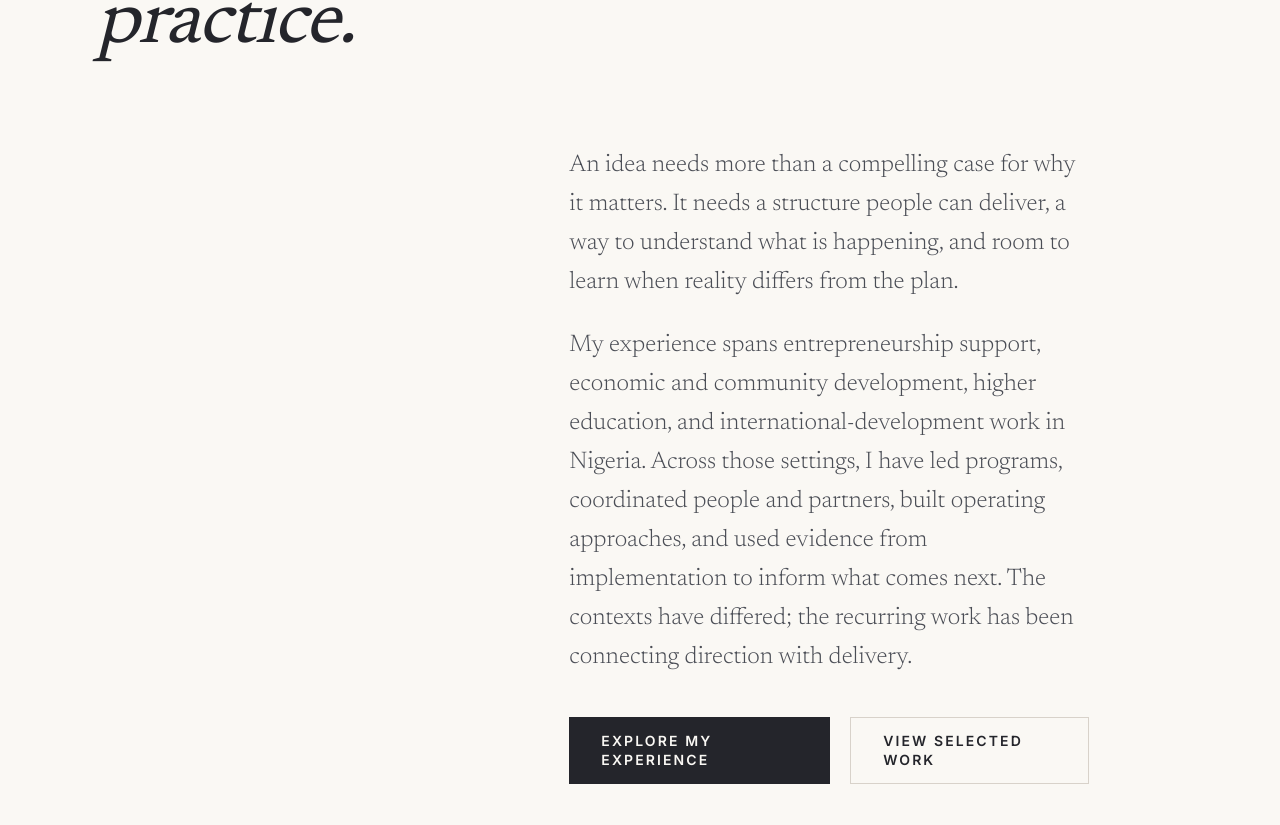
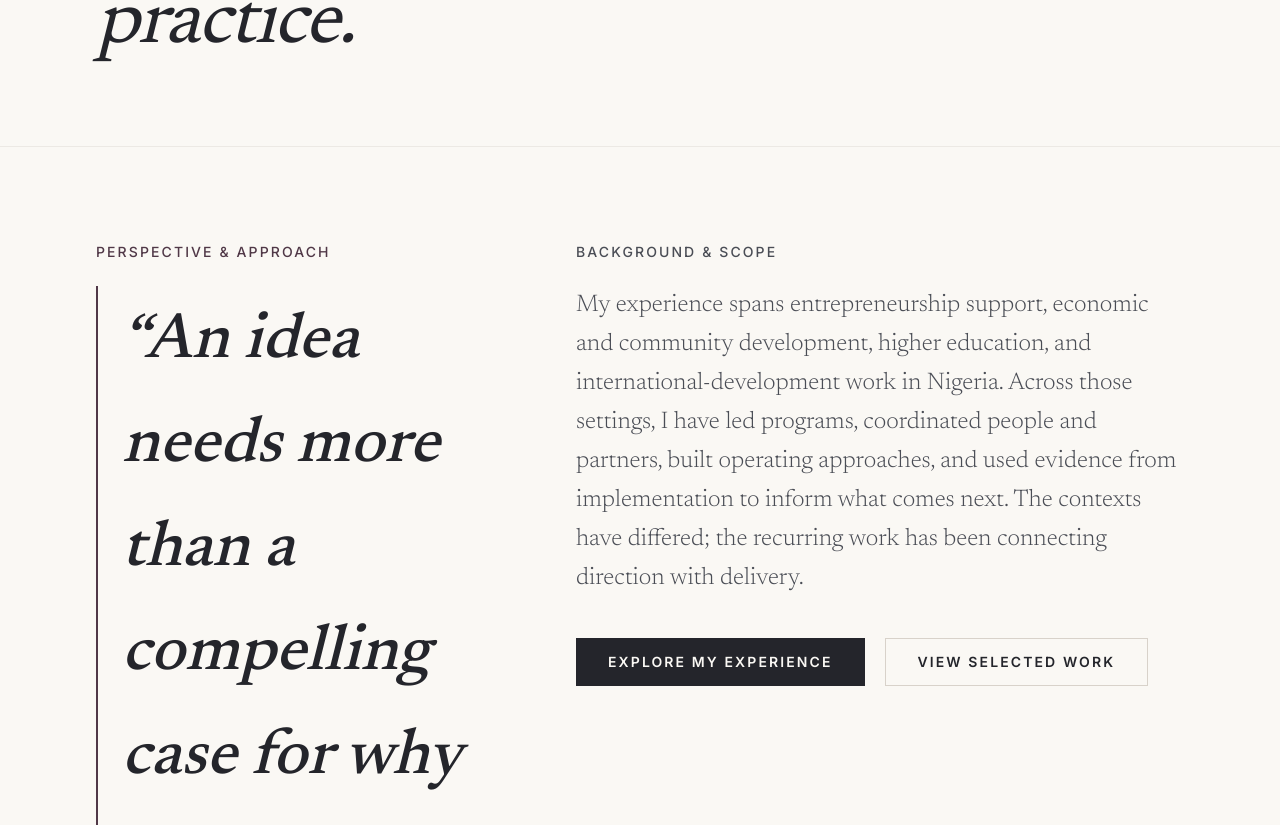
Before and after one commit to ayofemiade/OlajumokeMichael, a Next.js app: page /about in a window 1280 px wide. Shown: the part 495-1320 px from the top of the page. Built offline with nearby package versions, Linux system fonts and the light colour scheme.

Commit message:
refactor(about): elevate core philosophy into editorial pullquote and balance 2-column layout

```diff
--- a/src/app/about/page.tsx
+++ b/src/app/about/page.tsx
@@ -20,17 +20,27 @@ export default function AboutPage() {
       </section>
 
       {/* 2. Experience Context */}
-      <section className="relative px-6 md:px-12 lg:px-24 pb-24 md:pb-32 bg-paper">
-        <FadeReveal direction="up" delay={0.2} className="max-w-[1200px] mx-auto grid grid-cols-1 md:grid-cols-12 gap-8 md:gap-12 items-start">
-          <div className="md:col-span-8 md:col-start-5 xl:col-start-6 xl:col-span-6">
-            <Body className="text-lg text-slate leading-relaxed mb-6 font-serif">
-              An idea needs more than a compelling case for why it matters. It needs a structure people can deliver, a way to understand what is happening, and room to learn when reality differs from the plan.
-            </Body>
-            <Body className="text-lg text-slate leading-relaxed font-serif">
+      <section className="relative px-6 md:px-12 lg:px-24 pb-24 md:pb-32 bg-paper border-t border-line/40 pt-16 md:pt-24">
+        <FadeReveal direction="up" delay={0.2} className="max-w-[1200px] mx-auto grid grid-cols-1 lg:grid-cols-12 gap-12 lg:gap-16 items-start">
+
+          {/* Left Column: Core Philosophy Pullquote */}
+          <div className="lg:col-span-5 flex flex-col">
+            <Meta className="text-plum mb-6">Perspective &amp; Approach</Meta>
+            <blockquote className="border-l-2 border-plum pl-6 py-1">
+              <p className="font-serif text-xl md:text-2xl text-ink leading-relaxed italic font-medium">
+                &ldquo;An idea needs more than a compelling case for why it matters. It needs a structure people can deliver, a way to understand what is happening, and room to learn when reality differs from the plan.&rdquo;
+              </p>
+            </blockquote>
+          </div>
+
+          {/* Right Column: Experience Context Narrative & CTAs */}
+          <div className="lg:col-span-7 flex flex-col pt-2 lg:pt-0">
+            <Meta className="text-slate mb-6">Background &amp; Scope</Meta>
+            <Body className="text-lg text-slate leading-relaxed font-serif mb-10">
               My experience spans entrepreneurship support, economic and community development, higher education, and international-development work in Nigeria. Across those settings, I have led programs, coordinated people and partners, built operating approaches, and used evidence from implementation to inform what comes next. The contexts have differed; the recurring work has been connecting direction with delivery.
             </Body>
 
-            <div className="mt-10 flex flex-col sm:flex-row gap-4 sm:gap-5">
+            <div className="flex flex-col sm:flex-row gap-4 sm:gap-5">
               <Link
                 href="/experience"
                 className="inline-flex items-center justify-center bg-ink text-paper px-8 py-3.5 font-sans uppercase tracking-[0.15em] text-xs font-semibold hover:bg-plum transition-colors duration-300"
@@ -45,6 +55,7 @@ export default function AboutPage() {
               </Link>
             </div>
           </div>
+
         </FadeReveal>
       </section>
 
```
